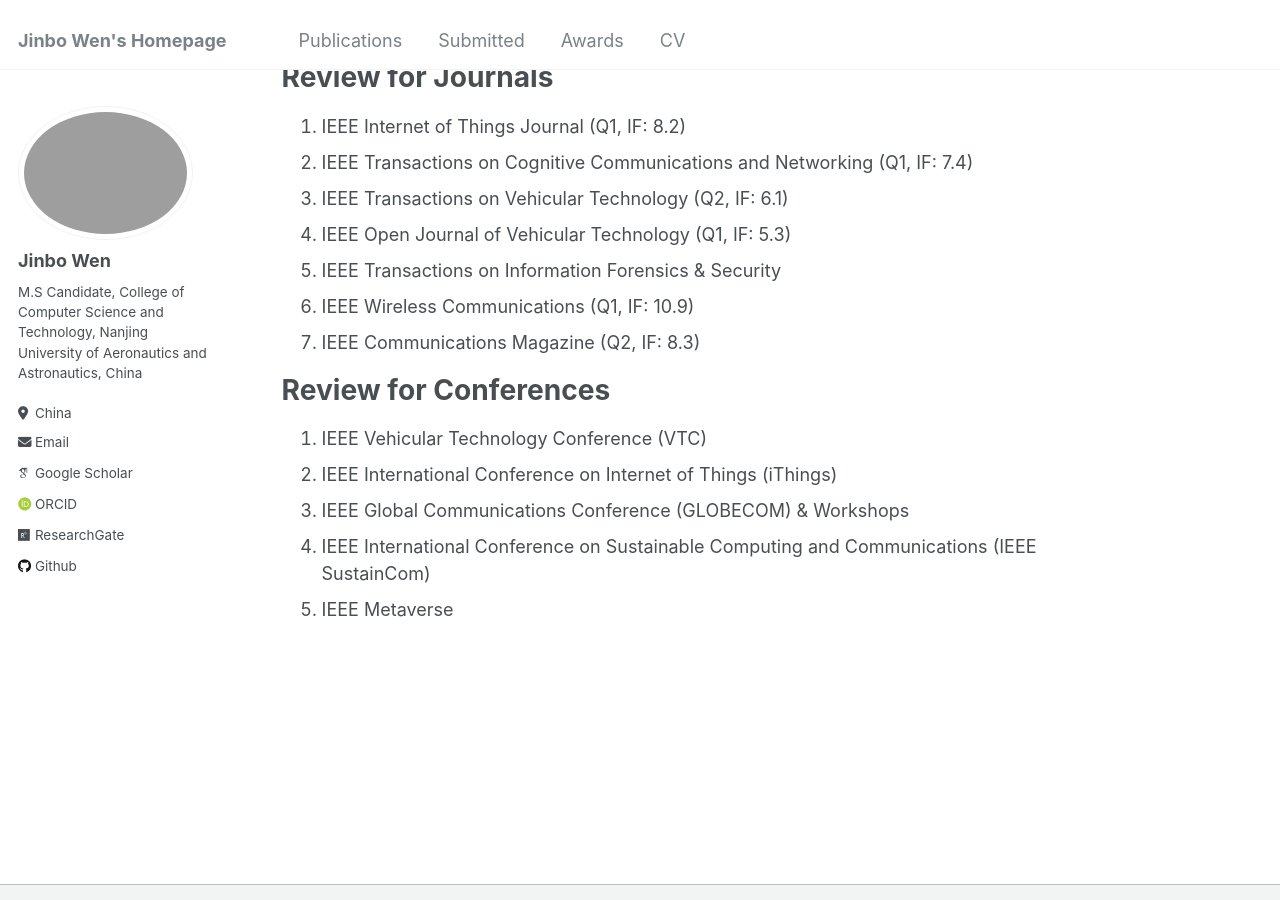
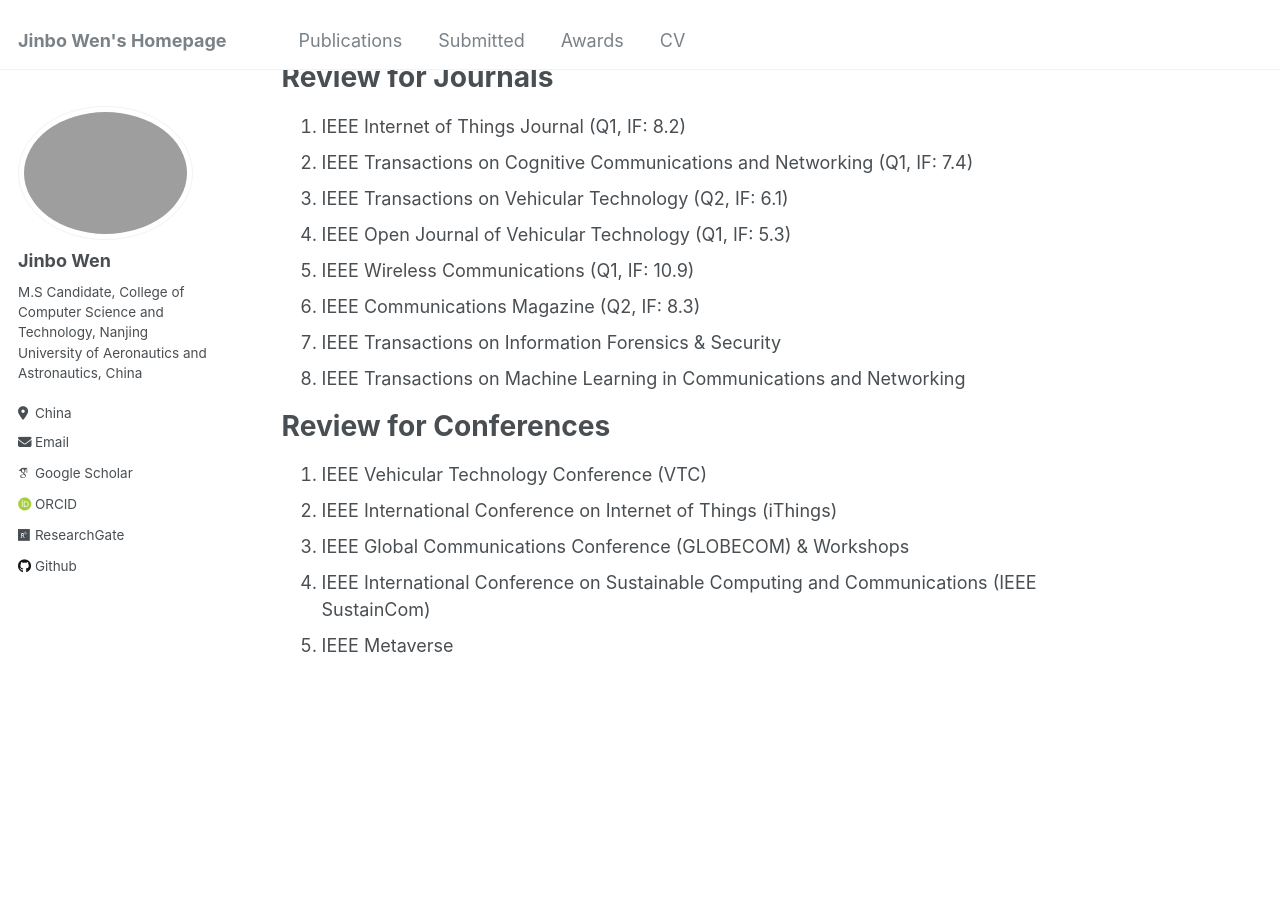
Before and after one commit to JinboWen00/JinboWen00.github.io, a Jekyll site: the page built from _pages/about.md, in a window 1280 px wide and 900 px high, scrolled down 1377 px. Built offline with Jekyll 4.4.1, drawn with Linux system fonts in a browser that asks for light colours; some web fonts are replaced.

Commit message:
Update about.md

```diff
--- a/_pages/about.md
+++ b/_pages/about.md
@@ -39,13 +39,13 @@
 2.  IEEE Transactions on Cognitive Communications and Networking (Q1, IF: 7.4)
 3.  IEEE Transactions on Vehicular Technology (Q2, IF: 6.1)
 4.  IEEE Open Journal of Vehicular Technology (Q1, IF: 5.3)
-5.  IEEE Transactions on Information Forensics & Security
-6.  IEEE Wireless Communications (Q1, IF: 10.9)
-7.  IEEE Communications Magazine (Q2, IF: 8.3)
+5.  IEEE Wireless Communications (Q1, IF: 10.9)
+6.  IEEE Communications Magazine (Q2, IF: 8.3)
+7.  IEEE Transactions on Information Forensics & Security
+8.  IEEE Transactions on Machine Learning in Communications and Networking
 <!-- 8.  EURASIP Journal on Wireless Communications and Networking -->
 <!-- 9.  International Journal of Network Management -->
 <!-- 10. Transactions on Emerging Telecommunications Technologies -->
-<!-- 11. IEEE Transactions on Machine Learning in Communications and Networking -->
 <!-- 12. IET Communications -->
 <!-- 13. Expert Systems -->
 <!-- 14. Software: Practice and Experience -->
```
